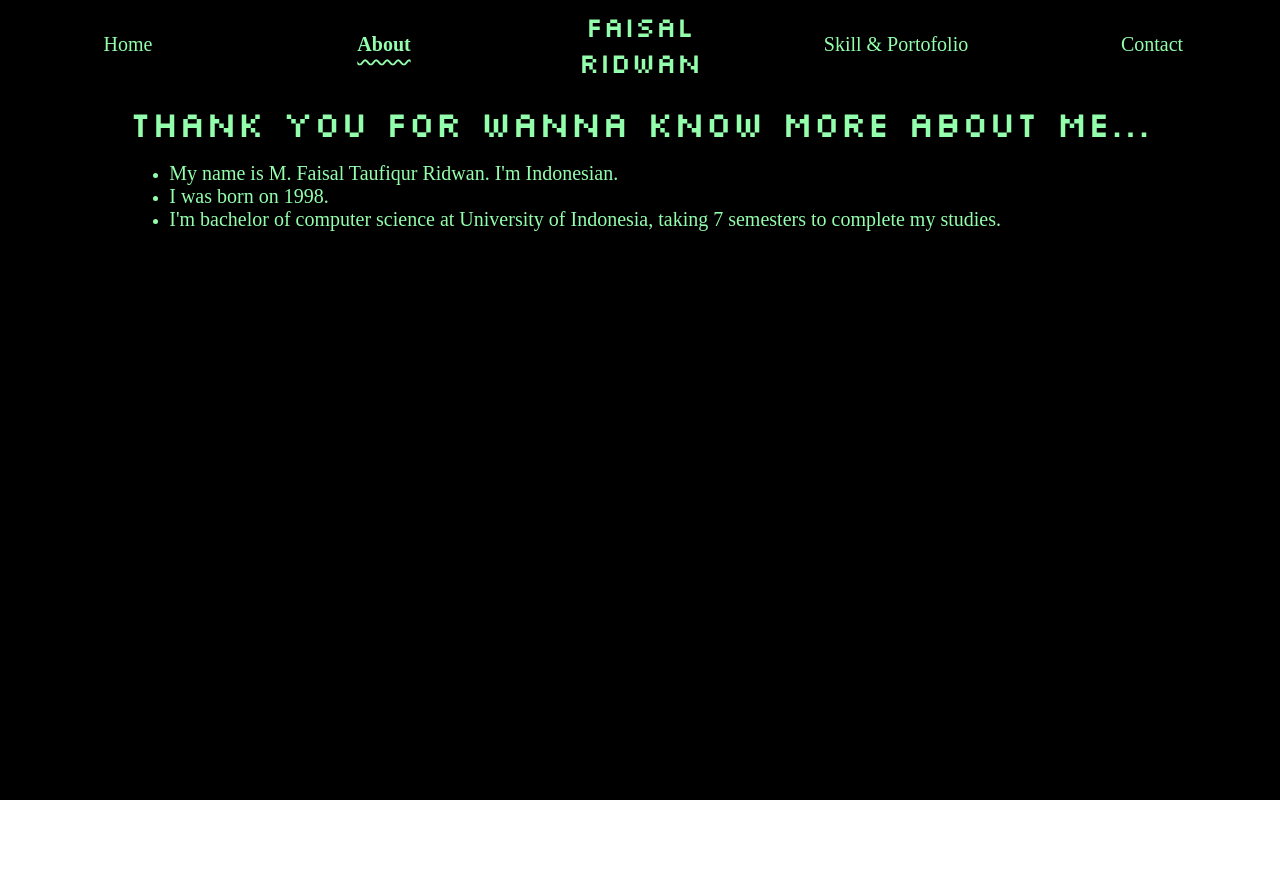
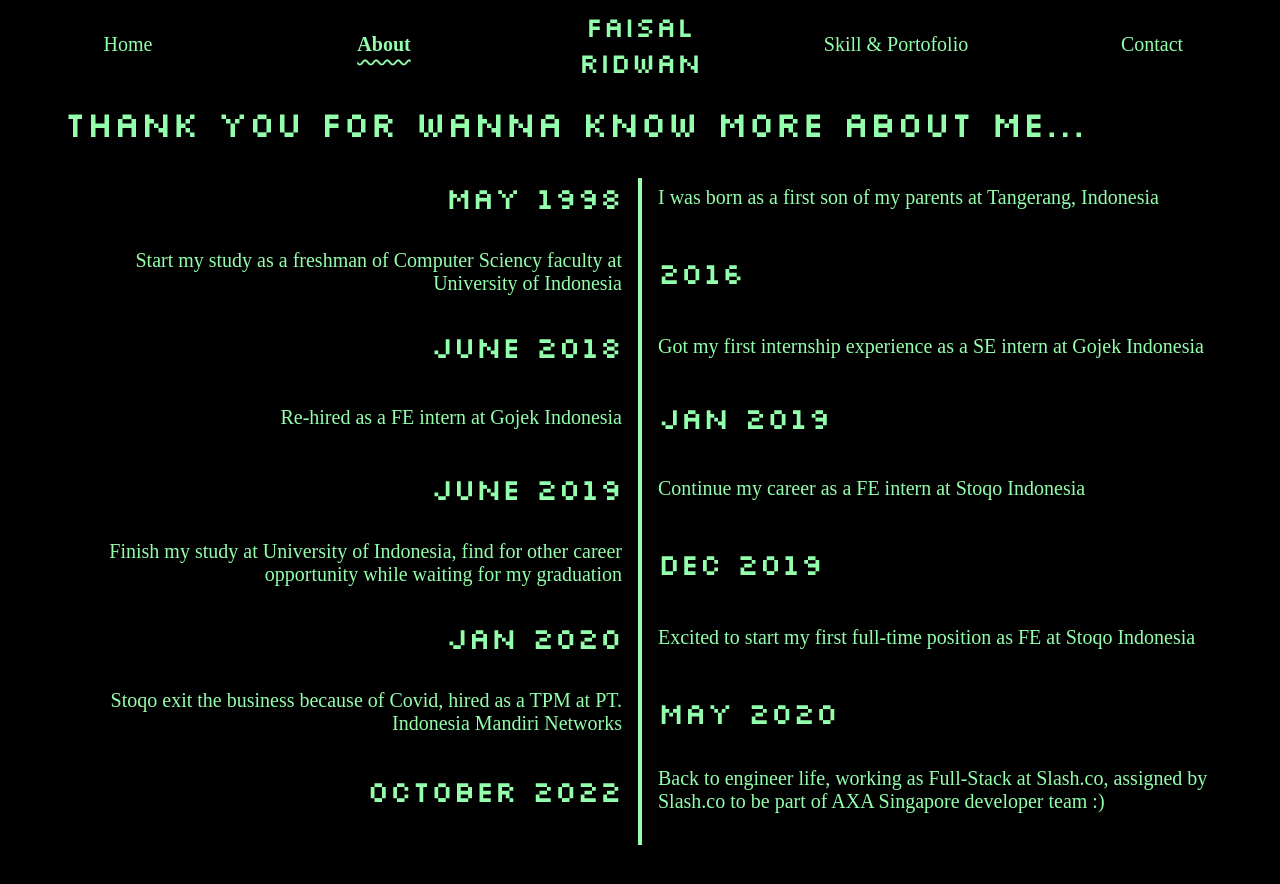
Before and after one commit to faisalridwan55/personal-web, a React (Create React App) app: page /about in a window 1280 px wide. Shown: the top 884 px of the page. Before the commit the page ends 800 px from the top, so only its background shows below. Built offline with nearby package versions, Linux system fonts and the light colour scheme; the HTML template or start-up script is replaced by a standard one; a web font is replaced by a local one.

Commit message:
Fill about page

```diff
--- /dev/null
+++ b/src/containers/About/components.js
@@ -0,0 +1,157 @@
+import { motion } from "framer-motion";
+
+import { GREEN } from "../../constants/Colors";
+import { Box, Row } from "../../components/Grid";
+import { DIST_SIZE } from "../../constants/Size";
+import { Text, Title } from "../../components/Text";
+
+const data = [
+  {
+    date: "May 1998",
+    content: "I was born as a first son of my parents at Tangerang, Indonesia",
+  },
+  {
+    date: "2016",
+    content:
+      "Start my study as a freshman of Computer Sciency faculty at University of Indonesia",
+  },
+  {
+    date: "June 2018",
+    content:
+      "Got my first internship experience as a SE intern at Gojek Indonesia",
+  },
+  {
+    date: "Jan 2019",
+    content: "Re-hired as a FE intern at Gojek Indonesia",
+  },
+  {
+    date: "June 2019",
+    content: "Continue my career as a FE intern at Stoqo Indonesia",
+  },
+  {
+    date: "Dec 2019",
+    content:
+      "Finish my study at University of Indonesia, find for other career opportunity while waiting for my graduation",
+  },
+  {
+    date: "Jan 2020",
+    content:
+      "Excited to start my first full-time position as FE at Stoqo Indonesia",
+  },
+  {
+    date: "May 2020",
+    content:
+      "Stoqo exit the business because of Covid, hired as a TPM at PT. Indonesia Mandiri Networks",
+  },
+  {
+    date: "October 2022",
+    content:
+      "Back to engineer life, working as Full-Stack at Slash.co, assigned by Slash.co to be part of AXA Singapore developer team :)",
+  },
+];
+
+export const AboutMeTimeline = () => {
+  const size = DIST_SIZE();
+  const leftBoxVariants = {
+    initial: {
+      x: "-100vw",
+    },
+    animate: {
+      x: 0,
+      transition: { duration: 1, delay: 0.25 },
+    },
+  };
+
+  const rightBoxVariants = {
+    initial: {
+      x: "100vw",
+    },
+    animate: {
+      x: 0,
+      transition: { duration: 1, delay: 0.25 },
+    },
+  };
+
+  const leftBoxProps = {
+    flex: "1",
+    alignItems: "flex-end",
+    justifyContent: "center",
+    padding: `0 ${size.sm} ${size.l} 0`,
+  };
+
+  const rightBoxProps = {
+    flex: "1",
+    alignItems: "flex-start",
+    justifyContent: "center",
+    padding: `0 0 ${size.l} ${size.sm}`,
+  };
+
+  const Divider = () => (
+    <Box
+      as={motion.div}
+      initial={{ opacity: 0 }}
+      animate={{
+        opacity: 1,
+        transition: { duration: 1, delay: 0.25 },
+      }}
+      style={{
+        borderRight: `2px solid ${GREEN}`,
+        borderLeft: `2px solid ${GREEN}`,
+      }}
+    />
+  );
+
+  return (
+    <>
+      {data.map((each, index) => {
+        return index % 2 === 0 ? (
+          <Row justifyContent="center">
+            <Box
+              as={motion.div}
+              variants={leftBoxVariants}
+              initial="initial"
+              animate="animate"
+              {...leftBoxProps}
+            >
+              <Title style={{ fontSize: "30px" }} textAlign="right">
+                {each.date}
+              </Title>
+            </Box>
+            <Divider />
+            <Box
+              as={motion.div}
+              variants={rightBoxVariants}
+              initial="initial"
+              animate="animate"
+              {...rightBoxProps}
+            >
+              <Text>{each.content}</Text>
+            </Box>
+          </Row>
+        ) : (
+          <Row justifyContent="center">
+            <Box
+              as={motion.div}
+              variants={leftBoxVariants}
+              initial="initial"
+              animate="animate"
+              {...leftBoxProps}
+            >
+              <Text textAlign="right">{each.content}</Text>
+            </Box>
+            <Divider />
+            <Box
+              as={motion.div}
+              variants={rightBoxVariants}
+              initial="initial"
+              animate="animate"
+              {...rightBoxProps}
+            >
+              <Title style={{ fontSize: "30px" }}>{each.date}</Title>
+            </Box>
+          </Row>
+        );
+      })}
+    </>
+  );
+};
--- a/src/containers/About/index.js
+++ b/src/containers/About/index.js
@@ -1,27 +1,25 @@
 import { Box } from "../../components/Grid";
-import { GREEN } from "../../constants/Colors";
-import { Text, Title } from "../../components/Text";
+import { Title } from "../../components/Text";
+import { AboutMeTimeline } from "./components";
 import PageContainer from "../../components/PageContainer";
 
 const About = () => {
   return (
     <PageContainer className="home-container">
-      <Title>Thank you for wanna know more about me...</Title>
       <Box>
-        <ul style={{ color: GREEN }}>
-          <li>
-            <Text>My name is M. Faisal Taufiqur Ridwan. I'm Indonesian.</Text>
-          </li>
-          <li>
-            <Text>I was born on 1998.</Text>
-          </li>
-          <li>
-            <Text>
-              I'm bachelor of computer science at University of Indonesia,
-              taking 7 semesters to complete my studies.
-            </Text>
-          </li>
-        </ul>
+        <Title
+          initial={{ opacity: 0 }}
+          animate={{
+            opacity: 1,
+            transition: { duration: 1, delay: 0.25 },
+          }}
+          margin
+        >
+          Thank you for wanna know more about me...
+        </Title>
+      </Box>
+      <Box>
+        <AboutMeTimeline />
       </Box>
     </PageContainer>
   );
```
